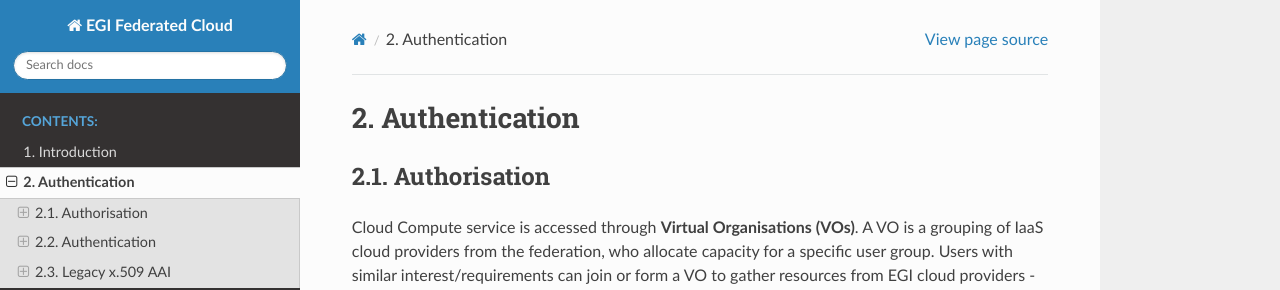
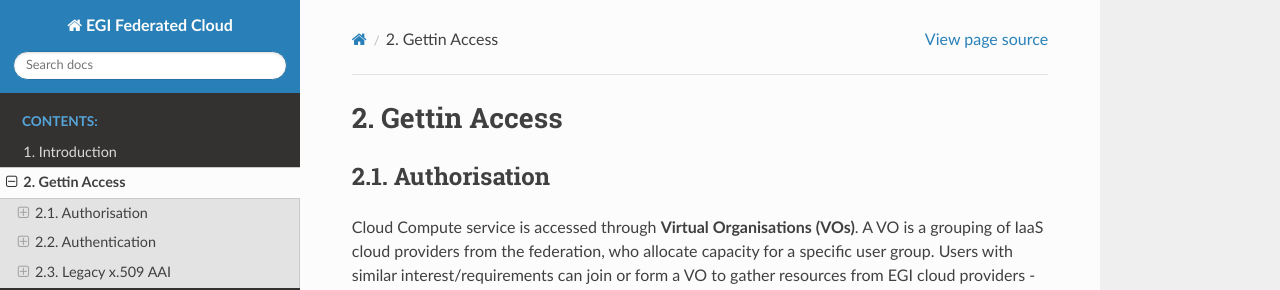
Before and after one commit to EGI-Federation/fedcloud-documentation, a Sphinx documentation site: the page built from source/auth.rst, in a window 1280 px wide and 900 px high. Shown: the top 290 px of the window. Built offline with Sphinx 7.4.7 and the Read the Docs theme 2.0.0, drawn with Linux system fonts in a browser that asks for light colours.

Commit message:
Update auth.rst

```diff
--- a/source/auth.rst
+++ b/source/auth.rst
@@ -3,8 +3,8 @@
 .. _`FedCloud Check-in client`: https://aai.egi.eu/fedcloud
 .. _`AppDB`: https://appdb.egi.eu
 
-Authentication
-==============
+Gettin Access
+=============
 
 .. _authorisation:
 
```
